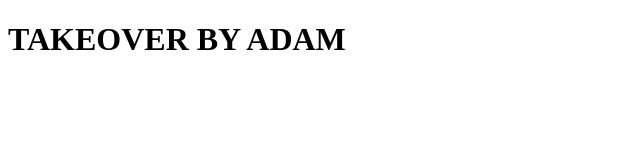
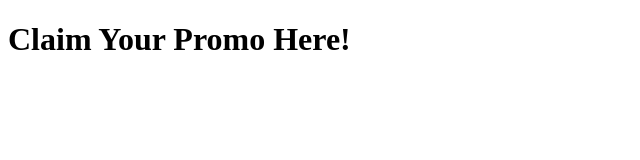
Before and after one commit to Adamfadlif/Adamfadlif, a plain HTML site: page index.html in a window 1280 px wide. Shown: the whole page, without its empty margins (0-640 px from the left). Drawn offline with Linux system fonts and the light colour scheme.

Commit message:
Update index.html

```diff
--- a/index.html
+++ b/index.html
@@ -4,9 +4,9 @@
     <meta charset="UTF-8">
     <meta http-equiv="X-UA-Compatible" content="IE=edge">
     <meta name="viewport" content="width=device-width, initial-scale=1.0">
-    <title>TAKEOVER!</title>
+    <title>Promo</title>
 </head>
 <body>
-    <h1>TAKEOVER BY ADAM</h1>
+    <h1>Claim Your Promo Here!</h1>
 </body>
 </html>
```
